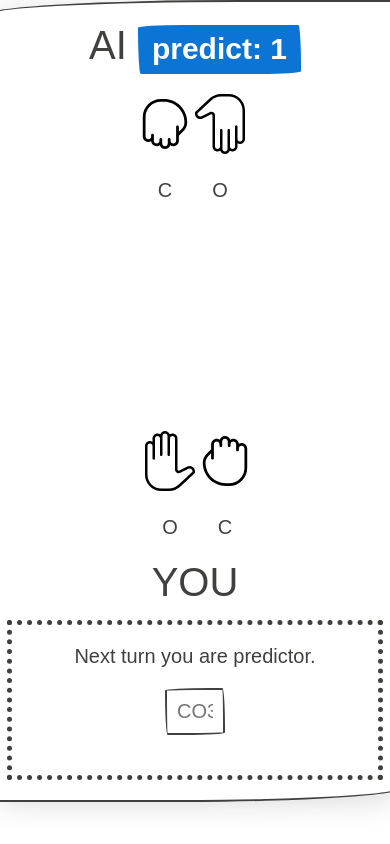
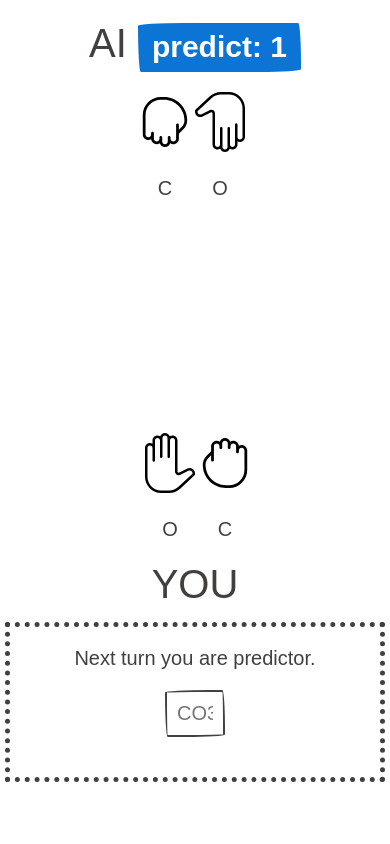
Before and after one commit to chaya-tan/tw-open-close-game, a Nuxt app: page / in a window 390 px wide. Built offline with nearby package versions, Linux system fonts and the light colour scheme; a web font is replaced by a local one.

Commit message:
remove border in mobile view

```diff
--- a/pages/index.vue
+++ b/pages/index.vue
@@ -30,4 +30,10 @@ export default {
   flex-direction: column;
   justify-content: space-between;
 }
+@media only screen and (max-width: 600px) {
+  .paper {
+    border: none;
+    box-shadow: none;
+  }
+}
 </style>
```
